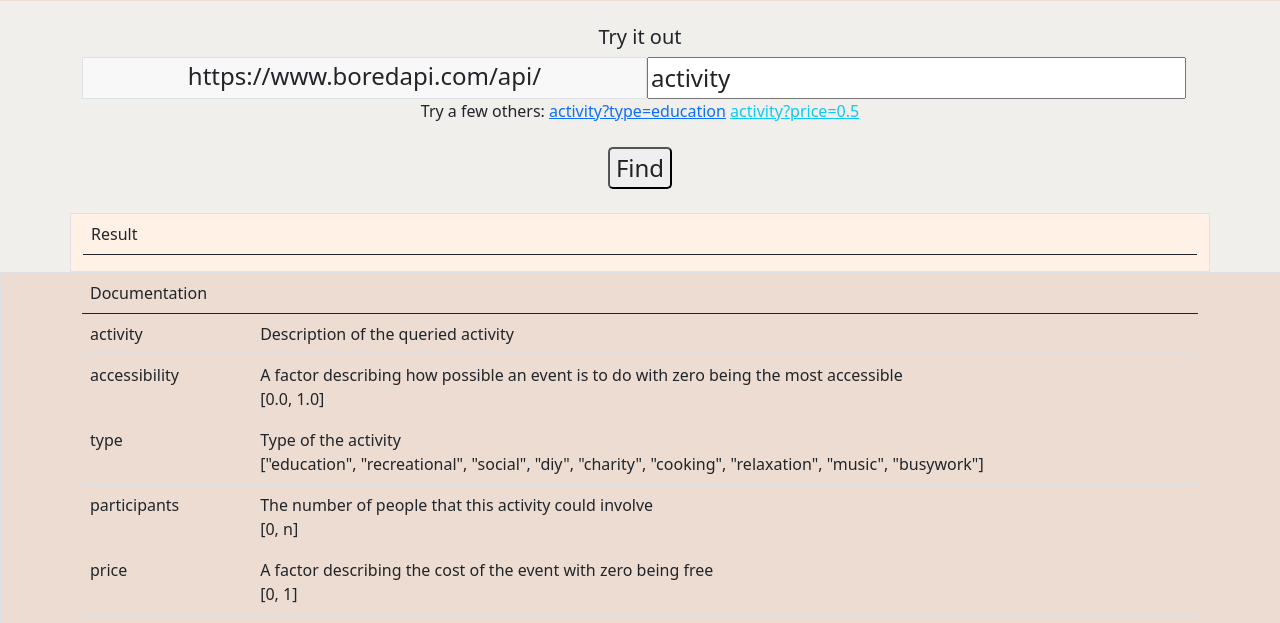
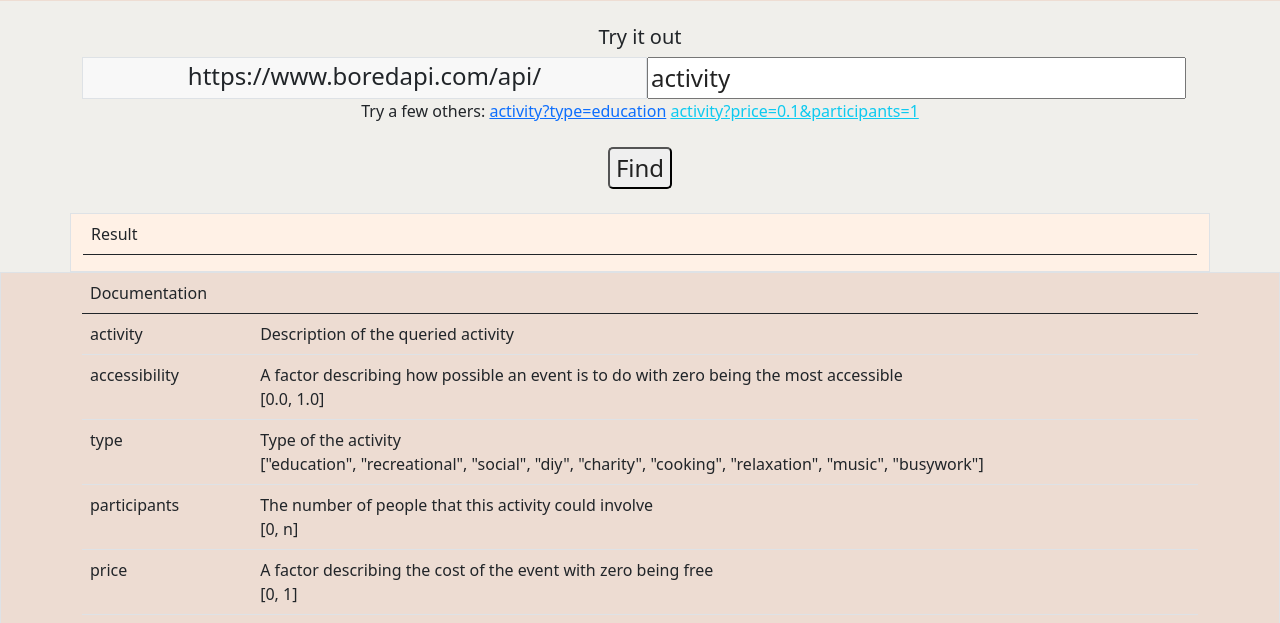
Before and after one commit to Wxq1997/Wxq1997.github.io, a plain HTML site: page bored.html in a window 1280 px wide. Shown: the part 177-800 px from the top of the page. Drawn offline with nearby package versions, Linux system fonts and the light colour scheme; no server answers.

Commit message:
Update bored.html

```diff
--- a/bored.html
+++ b/bored.html
@@ -41,7 +41,7 @@
         <div class="col text-center">
             <span>Try a few others:</span>
             <a class="link-primary" id="try1" value="activity?type=education">activity?type=education</a>
-            <a class="link-info" id="try2" value="activity?price=0.5">activity?price=0.5</a>
+            <a class="link-info" id="try2" value="activity?price=0.1&participants=1">activity?price=0.1&participants=1</a>
         </div>
         <div class="col text-center pt-4 fs-4">
             <input type="submit" id="submit" value="Find">
```
